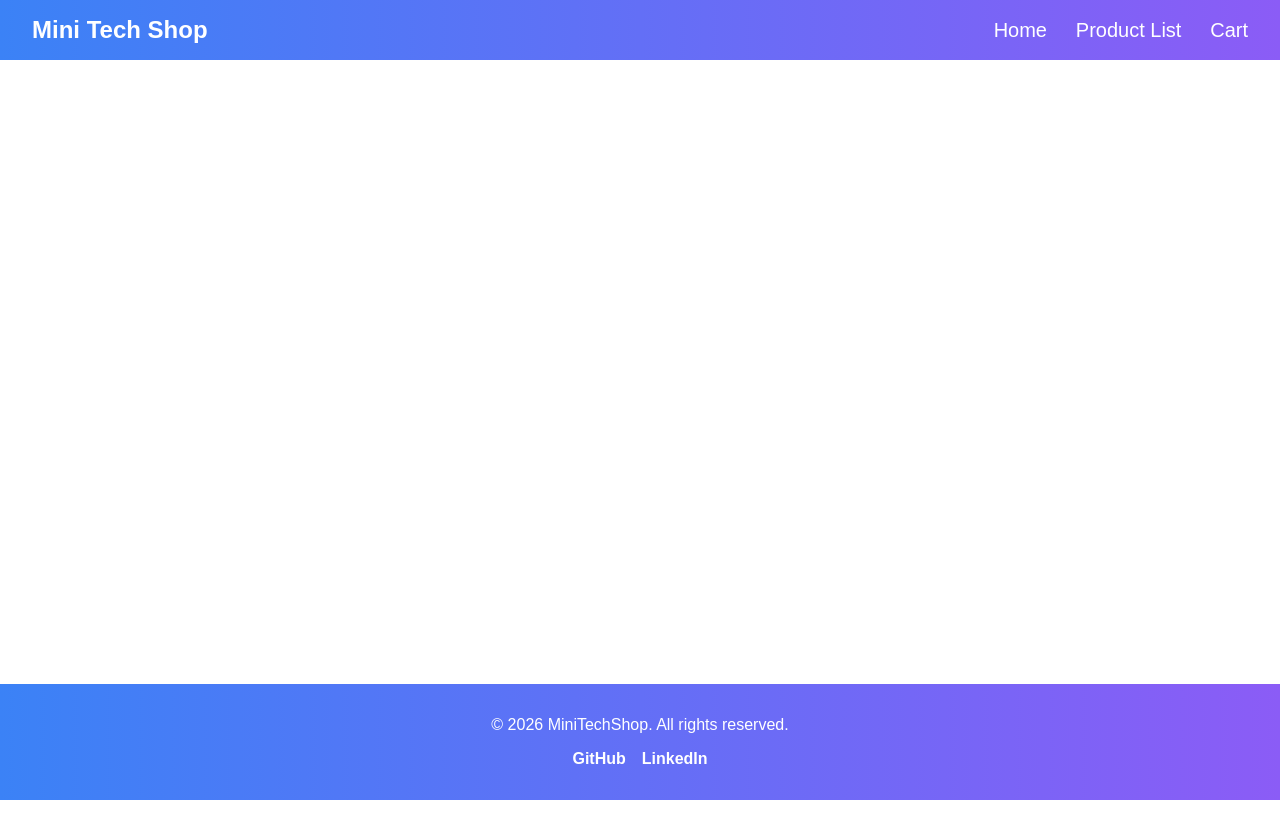
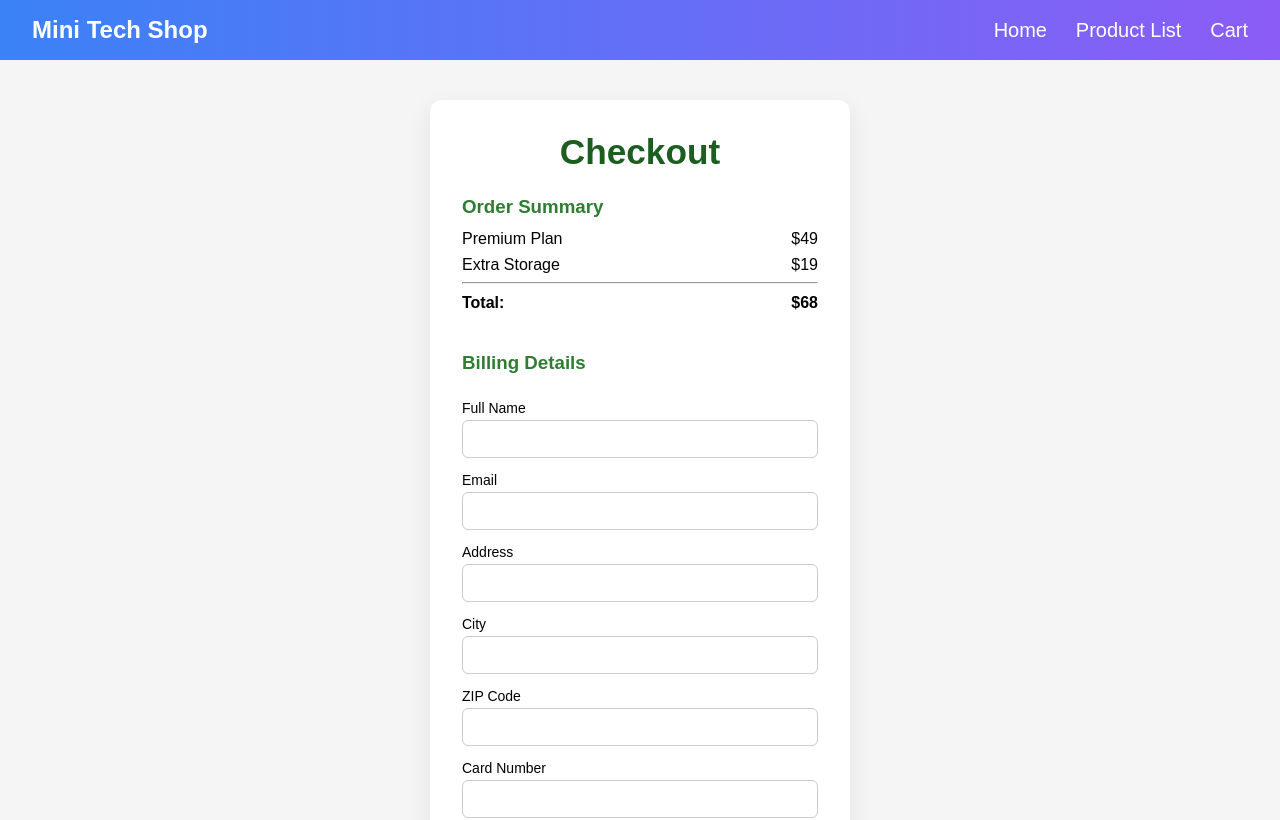
Before and after one commit to Anatoli33/Mini-Tech-Shop, a React (Vite) app in the folder MiniTechShop/: page /checkout in a window 1280 px wide. Shown: the top 820 px of the page. Built offline with nearby package versions, Linux system fonts and the light colour scheme.

Commit message:
Simple checkout page

```diff
--- a/MiniTechShop/src/App.jsx
+++ b/MiniTechShop/src/App.jsx
@@ -5,6 +5,7 @@ import Navbar from './staticPages/Navigation.jsx';
 import { Route, Routes } from 'react-router-dom';
 import Products from './/products/Products.jsx';
 import ProductDetails from './products/ProductDetails.jsx';
+import CheckoutPage from './cart/Checkout.jsx';
 import Cart from './cart/Cart.jsx';
 
 import { Toaster } from 'react-hot-toast';
@@ -33,6 +34,7 @@ function App() {
           <Route path="/products" element={<Products />} />
           <Route path="/product/:id" element={<ProductDetails />} />
           <Route path="/cart" element={<Cart />} />
+          <Route path="/checkout" element={<CheckoutPage />} />
         </Routes>
       </main>
 
--- /dev/null
+++ b/MiniTechShop/src/cart/Checkout.jsx
@@ -0,0 +1,132 @@
+import { useState } from "react";
+import "./checkout.css";
+
+export default function CheckoutPage() {
+  const [formData, setFormData] = useState({
+    fullName: "",
+    email: "",
+    address: "",
+    city: "",
+    zip: "",
+    cardNumber: "",
+  });
+
+  const cartItems = [
+    { id: 1, name: "Premium Plan", price: 49 },
+    { id: 2, name: "Extra Storage", price: 19 },
+  ];
+
+  const total = cartItems.reduce((sum, item) => sum + item.price, 0);
+
+  function handleChange(e) {
+    setFormData((prev) => ({
+      ...prev,
+      [e.target.name]: e.target.value,
+    }));
+  }
+
+  function handleSubmit(e) {
+    e.preventDefault();
+    console.log("Order submitted:", formData);
+  }
+
+  return (
+    <div className="checkout-container">
+      <div className="checkout-wrapper">
+        <h2>Checkout</h2>
+
+        {/* Order Summary */}
+        <section className="order-summary">
+          <h3>Order Summary</h3>
+
+          {cartItems.map((item) => (
+            <div key={item.id} className="order-item">
+              <span>{item.name}</span>
+              <span>${item.price}</span>
+            </div>
+          ))}
+
+          <hr />
+
+          <div className="order-total">
+            <span>Total:</span>
+            <span>${total}</span>
+          </div>
+        </section>
+
+        {/* Billing Form */}
+        <form className="checkout-form" onSubmit={handleSubmit}>
+          <h3>Billing Details</h3>
+
+          <div>
+            <label>Full Name</label>
+            <input
+              type="text"
+              name="fullName"
+              value={formData.fullName}
+              onChange={handleChange}
+              required
+            />
+          </div>
+
+          <div>
+            <label>Email</label>
+            <input
+              type="email"
+              name="email"
+              value={formData.email}
+              onChange={handleChange}
+              required
+            />
+          </div>
+
+          <div>
+            <label>Address</label>
+            <input
+              type="text"
+              name="address"
+              value={formData.address}
+              onChange={handleChange}
+              required
+            />
+          </div>
+
+          <div>
+            <label>City</label>
+            <input
+              type="text"
+              name="city"
+              value={formData.city}
+              onChange={handleChange}
+              required
+            />
+          </div>
+
+          <div>
+            <label>ZIP Code</label>
+            <input
+              type="text"
+              name="zip"
+              value={formData.zip}
+              onChange={handleChange}
+              required
+            />
+          </div>
+
+          <div>
+            <label>Card Number</label>
+            <input
+              type="text"
+              name="cardNumber"
+              value={formData.cardNumber}
+              onChange={handleChange}
+              required
+            />
+          </div>
+
+          <button type="submit">Pay Now</button>
+        </form>
+      </div>
+    </div>
+  );
+}
--- /dev/null
+++ b/MiniTechShop/src/cart/checkout.css
@@ -0,0 +1,95 @@
+/* Container */
+.checkout-container {
+  min-height: 100vh;
+  display: flex;
+  justify-content: center;
+  align-items: center;
+  background-color: #f5f5f5;
+  padding: 40px 20px;
+  box-sizing: border-box;
+}
+
+/* Card */
+.checkout-wrapper {
+  background: #ffffff;
+  width: 420px;
+  max-width: 100%;
+  padding: 32px;
+  border-radius: 12px;
+  box-shadow: 0 8px 25px rgba(0, 0, 0, 0.08);
+}
+
+/* Titles */
+.checkout-wrapper h2 {
+  text-align: center;
+  margin-bottom: 24px;
+  color: #1b5e20;
+}
+
+.checkout-wrapper h3 {
+  margin-bottom: 12px;
+  margin-top: 20px;
+  color: #2e7d32;
+}
+
+/* Order summary */
+.order-summary {
+  margin-bottom: 20px;
+}
+
+.order-item {
+  display: flex;
+  justify-content: space-between;
+  margin-bottom: 8px;
+}
+
+.order-total {
+  display: flex;
+  justify-content: space-between;
+  margin-top: 10px;
+  font-weight: bold;
+}
+
+/* Form */
+.checkout-form {
+  display: flex;
+  flex-direction: column;
+  gap: 14px;
+}
+
+.checkout-form label {
+  font-size: 14px;
+  margin-bottom: 4px;
+  display: block;
+}
+
+.checkout-form input {
+  width: 100%;
+  padding: 10px 12px;
+  border: 1px solid #ccc;
+  border-radius: 6px;
+  font-size: 14px;
+  transition: border 0.2s ease;
+}
+
+.checkout-form input:focus {
+  outline: none;
+  border-color: #2e7d32;
+}
+
+/* Button */
+.checkout-form button {
+  margin-top: 10px;
+  padding: 12px;
+  background-color: #2e7d32;
+  color: white;
+  border: none;
+  border-radius: 6px;
+  font-size: 15px;
+  cursor: pointer;
+  transition: background-color 0.2s ease;
+}
+
+.checkout-form button:hover {
+  background-color: #1b5e20;
+}
```
